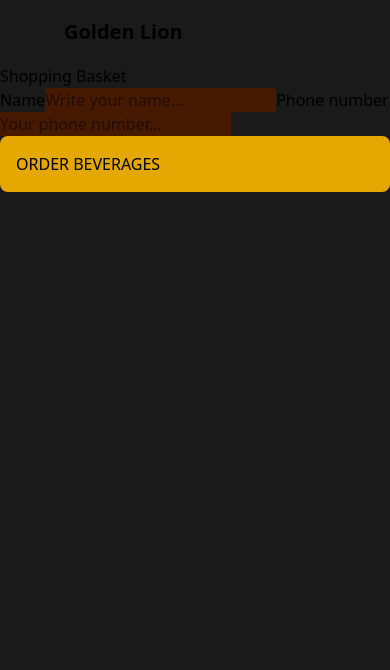
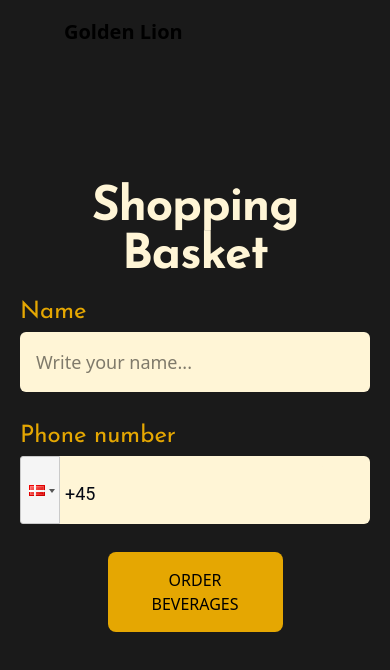
Before and after one commit to Heidi-Astrup/next-golden-lion, a Next.js app: page /menu/basket in a window 390 px wide. Shown: the top 670 px of the page. Built offline with nearby package versions, Linux system fonts and the light colour scheme; no server answers.

Commit message:
feat: enhance order and basket pages with improved UI and phone input functionality

```diff
--- a/app/menu/basket/order/page.js
+++ b/app/menu/basket/order/page.js
@@ -1,8 +1,21 @@
 export default function Order() {
   return (
-    <div>
-      <h1>Yay! your order have been sent to te bar</h1>
-      <p>When its done tou can pay and pick it up in the bar</p>
+    <div className="min-h-screen pt-20 pb-10 px-5 flex justify-between">
+      <main className="max-w-[600px] text-center">
+        <h1 className="text-[#E5A702] font-heading text-5xl mb-8">
+          Yay! your order have been sent to te bar
+        </h1>
+        <p className="text-[#FFF5D6] font-heading text-4xl mb-8">
+          The bartender will make til for you ASAP
+        </p>
+        <p className="text-[#FFF5D6] font-body text-2xl mb-4">
+          Your number is xx (prop)
+        </p>
+        <p className="text-[#FFF5D6] font-body text-2xl mb-12">
+          When its done tou can pay and pick it up in the bar
+        </p>
+        <h1 className="text-[#FED85F] font-heading text-7xl">Not ready yet</h1>
+      </main>
     </div>
   );
 }
--- a/app/menu/basket/page.js
+++ b/app/menu/basket/page.js
@@ -1,7 +1,8 @@
 import Form from "@/components/Form";
+import { redirect } from "next/navigation";
 
 export default function BasketPage() {
-  const url = `${process.env.NEXT_PUBLIC_FIREBASE_DATABASE_URL}/guests.json`; // Get Firebase Realtime Database URL
+  const url = `${process.env.NEXT_PUBLIC_FIREBASE_DATABASE_URL}/order.json`; // Get Firebase Realtime Database URL
 
   async function sendOrder(formData) {
     "use server";
@@ -13,7 +14,6 @@ export default function BasketPage() {
       body: JSON.stringify({
         name,
         phone,
-        uid: "OPPe5jue2Ghxx3mtnxevB5FwCYe2", // TODO: Replace with actual user ID from auth
         createdAt: new Date().toISOString(), // Add creation timestamp
       }),
     });
@@ -23,9 +23,13 @@ export default function BasketPage() {
     }
   }
   return (
-    <div>
-      <h1>Shopping Basket</h1>
-      <Form action={sendOrder} />
+    <div className="min-h-screen pt-20 pb-10 px-5 flex justify-between">
+      <main className="max-w-[600px]">
+        <h1 className="font-heading mt-10 text-[#FFF5D6] text-5xl text-center font-semibold mb-4 tracking-tight ">
+          Shopping Basket
+        </h1>
+        <Form action={sendOrder} />
+      </main>
     </div>
   );
 }
--- a/components/Form.js
+++ b/components/Form.js
@@ -1,29 +1,45 @@
 "use client";
+import { useState } from "react";
+import PhoneInput from "react-phone-input-2";
+import "react-phone-input-2/lib/style.css";
 
 export default function Form({ action }) {
+  const [phone, setPhone] = useState("");
+
   return (
     // Form uses Server Action passed as prop
-    <form action={action}>
-      <label htmlFor="name">Name</label>
+    <form action={action} className="flex flex-col gap-1">
+      <label className="font-heading text-[#E5A702] text-2xl" htmlFor="name">
+        Name
+      </label>
       <input
         id="name"
         name="name"
         type="text"
         aria-label="name"
         placeholder="Write your name..."
-        className="bg-amber-950"
+        className="bg-[#FFF5D6] p-4 text-lg rounded-md mb-6"
       />
-      <label htmlFor="phone">Phone number</label>
-      <input
-        type="number"
-        name="phone"
-        id="phone"
-        aria-label="phone"
+      <label className="font-heading text-[#E5A702] text-2xl" htmlFor="phone">
+        Phone number
+      </label>
+      <PhoneInput
         placeholder="Your phone number..."
-        className="bg-amber-950"
+        country="dk"
+        value={phone}
+        onChange={setPhone}
+        inputProps={{
+          name: "phone",
+          id: "phone",
+          "aria-label": "phone",
+          required: true,
+          className:
+            "bg-[#FFF5D6] text-gray-950 text-lg mt-2 block rounded-md p-4 pl-[45px] pr-[12px] justify-between",
+        }}
+        className="mb-6 bg-[#FFF5D6] rounded-md"
       />
 
-      <div className="bg-[#E5A702] p-4 rounded-lg">
+      <div className="bg-[#E5A702] p-4 rounded-lg w-1/2 m-auto text-center">
         <button>ORDER BEVERAGES</button>
       </div>
     </form>
--- a/components/OrderedPopUp.js
+++ b/components/OrderedPopUp.js
@@ -27,7 +27,7 @@ export default function OrderedPopUp({ togglePopUp, beverages }) {
             SHOP VIDERE
           </button>
           <Link
-            href={"basket"}
+            href={"/menu/basket"}
             className="bg-[#E5A702] w-4/4 p-2 rounded-[10px] text-center"
           >
             ORDER NOW
--- a/package.json
+++ b/package.json
@@ -14,7 +14,8 @@
     "next": "16.0.1",
     "postcss": "^8.5.6",
     "react": "19.2.0",
-    "react-dom": "19.2.0"
+    "react-dom": "19.2.0",
+    "react-phone-input-2": "^2.15.1"
   },
   "devDependencies": {
     "@tailwindcss/postcss": "^4.1.17",
```
Also changed, not shown: 1 other file (tests, documents, lock files or other folders).
